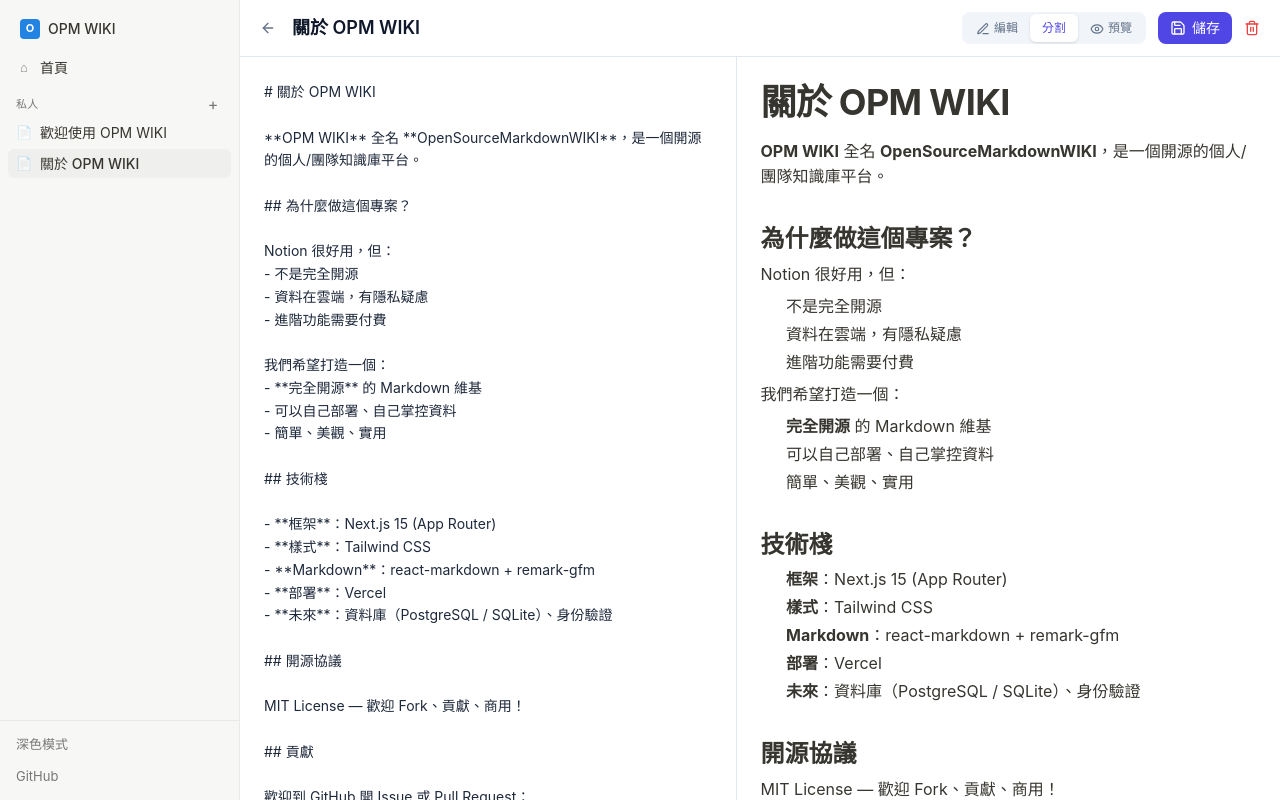
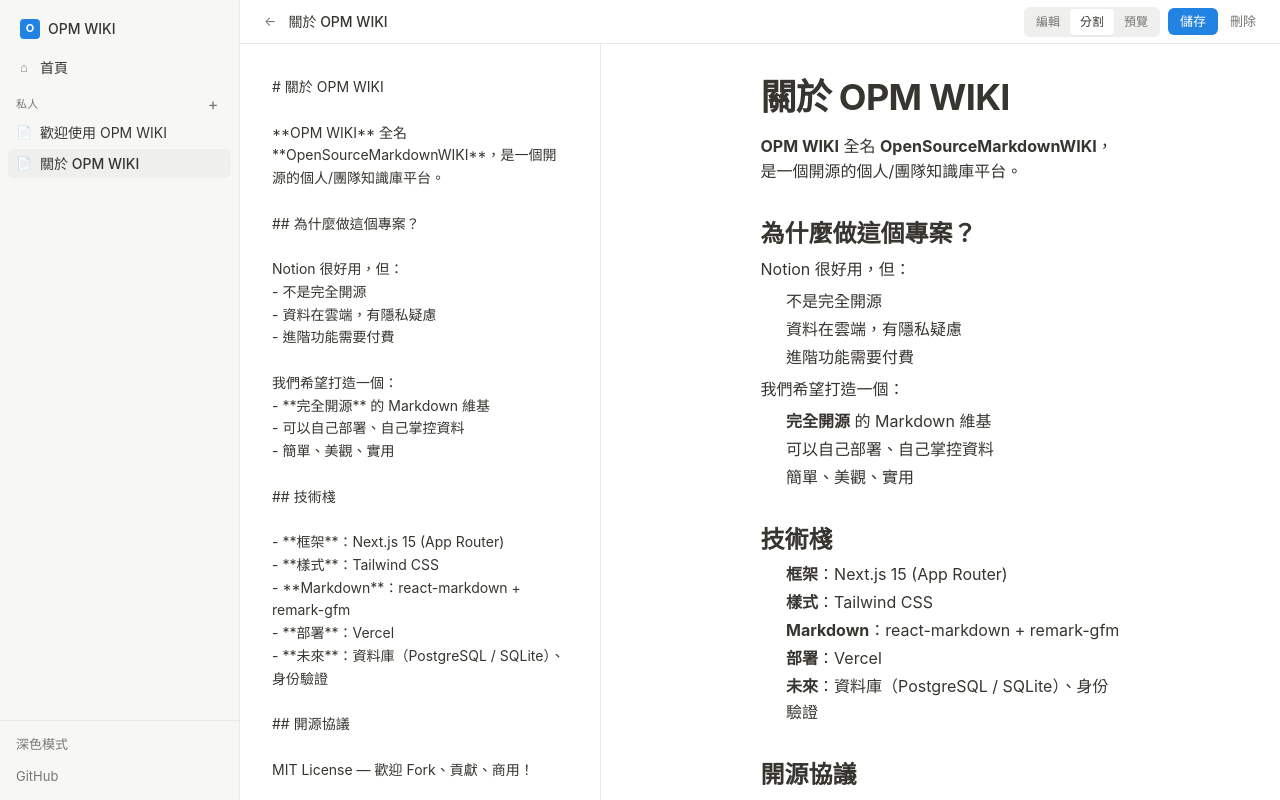
Before and after one commit to illusd-com/opm-wiki, a Next.js app: page /wiki/about in a window 1280 px wide. Shown: the top 800 px of the page. Built offline with nearby package versions, Linux system fonts and the light colour scheme.

Commit message:
Editor: minimal Notion-style chrome

```diff
--- a/src/components/WikiEditor.tsx
+++ b/src/components/WikiEditor.tsx
@@ -2,7 +2,6 @@
 
 import { useState, useEffect } from "react";
 import { useRouter } from "next/navigation";
-import { Save, Eye, Edit3, Trash2, ArrowLeft } from "lucide-react";
 import MarkdownRenderer from "./MarkdownRenderer";
 import { savePage, deletePage, type WikiPage } from "@/lib/wiki-store";
 import { cn } from "@/lib/utils";
@@ -25,101 +24,97 @@
     savePage(page);
     window.dispatchEvent(new Event("wiki-updated"));
     setSaved(true);
-    setTimeout(() => setSaved(false), 2000);
+    setTimeout(() => setSaved(false), 1500);
   };
 
   const handleDelete = () => {
-    if (!confirm(`確定要刪除「${page.title}」嗎？`)) return;
+    if (!confirm(`刪除「${page.title}」？`)) return;
     deletePage(page.id);
     window.dispatchEvent(new Event("wiki-updated"));
     router.push("/");
   };
 
   return (
-    <div className="flex flex-col h-full">
-      {/* Toolbar */}
-      <div className="flex items-center justify-between gap-2 p-3 border-b border-slate-200 dark:border-slate-700 bg-white dark:bg-slate-900 sticky top-0 z-10">
-        <div className="flex items-center gap-2">
+    <div className="flex flex-col h-full min-h-screen" style={{ background: "var(--bg)" }}>
+      <div
+        className="flex items-center justify-between gap-3 px-4 h-11 shrink-0 sticky top-0 z-10"
+        style={{ background: "var(--bg)", borderBottom: "1px solid var(--border)" }}
+      >
+        <div className="flex items-center gap-1 min-w-0">
           <button
             onClick={() => router.push("/")}
-            className="p-2 rounded-lg hover:bg-slate-100 dark:hover:bg-slate-800 text-slate-500"
+            className="px-2 py-1 rounded text-[13px] hover:bg-[var(--hover)] transition-colors"
+            style={{ color: "var(--fg-muted)" }}
           >
-            <ArrowLeft className="w-4 h-4" />
+            ←
           </button>
           <input
             type="text"
             value={page.title}
             onChange={(e) => setPage({ ...page, title: e.target.value })}
-            className="text-lg font-semibold bg-transparent border-none outline-none text-slate-900 dark:text-white min-w-[200px]"
-            placeholder="頁面標題"
+            className="bg-transparent outline-none text-[14px] font-medium min-w-0 truncate"
+            style={{ color: "var(--fg)" }}
+            placeholder="無標題"
           />
         </div>
 
-        <div className="flex items-center gap-1">
-          <div className="flex bg-slate-100 dark:bg-slate-800 rounded-lg p-0.5 mr-2">
-            <button
-              onClick={() => setMode("edit")}
-              className={cn(
-                "px-3 py-1.5 rounded-md text-xs font-medium transition-colors",
-                mode === "edit" ? "bg-white dark:bg-slate-700 shadow text-indigo-600" : "text-slate-500"
-              )}
-            >
-              <Edit3 className="w-3.5 h-3.5 inline mr-1" />
-              編輯
-            </button>
-            <button
-              onClick={() => setMode("split")}
-              className={cn(
-                "px-3 py-1.5 rounded-md text-xs font-medium transition-colors",
-                mode === "split" ? "bg-white dark:bg-slate-700 shadow text-indigo-600" : "text-slate-500"
-              )}
-            >
-              分割
-            </button>
-            <button
-              onClick={() => setMode("preview")}
-              className={cn(
-                "px-3 py-1.5 rounded-md text-xs font-medium transition-colors",
-                mode === "preview" ? "bg-white dark:bg-slate-700 shadow text-indigo-600" : "text-slate-500"
-              )}
-            >
-              <Eye className="w-3.5 h-3.5 inline mr-1" />
-              預覽
-            </button>
+        <div className="flex items-center gap-1 shrink-0">
+          <div className="flex rounded-md p-0.5" style={{ background: "var(--hover)" }}>
+            {(["edit", "split", "preview"] as const).map((m) => (
+              <button
+                key={m}
+                onClick={() => setMode(m)}
+                className={cn(
+                  "px-2.5 py-1 rounded text-[12px] transition-colors",
+                  mode === m ? "bg-[var(--bg)] shadow-sm font-medium" : ""
+                )}
+                style={{ color: mode === m ? "var(--fg)" : "var(--fg-muted)" }}
+              >
+                {m === "edit" ? "編輯" : m === "split" ? "分割" : "預覽"}
+              </button>
+            ))}
           </div>
 
           <button
             onClick={handleSave}
-            className="flex items-center gap-1.5 px-3 py-1.5 rounded-lg bg-indigo-600 hover:bg-indigo-700 text-white text-sm font-medium transition-colors"
+            className="ml-1 px-3 py-1 rounded-md text-[13px] font-medium transition-colors"
+            style={{
+              background: saved ? "transparent" : "var(--accent)",
+              color: saved ? "var(--fg-muted)" : "#fff",
+            }}
           >
-            <Save className="w-4 h-4" />
             {saved ? "已儲存" : "儲存"}
           </button>
+
           <button
             onClick={handleDelete}
-            className="p-2 rounded-lg hover:bg-red-50 dark:hover:bg-red-900/30 text-red-500"
-            title="刪除頁面"
+            className="px-2 py-1 rounded text-[13px] hover:bg-red-50 dark:hover:bg-red-950/40 transition-colors"
+            style={{ color: "var(--fg-muted)" }}
+            title="刪除"
           >
-            <Trash2 className="w-4 h-4" />
+            刪除
           </button>
         </div>
       </div>
 
-      {/* Editor / Preview */}
       <div className="flex-1 flex overflow-hidden">
         {(mode === "edit" || mode === "split") && (
-          <div className={cn("flex-1 overflow-auto", mode === "split" && "border-r border-slate-200 dark:border-slate-700")}>
+          <div
+            className={cn("flex-1 overflow-auto", mode === "split" && "border-r")}
+            style={{ borderColor: "var(--border)" }}
+          >
             <textarea
               value={page.content}
               onChange={(e) => setPage({ ...page, content: e.target.value })}
-              className="w-full h-full p-6 resize-none bg-transparent outline-none font-mono text-sm leading-relaxed text-slate-800 dark:text-slate-200"
-              placeholder="使用 Markdown 開始寫作..."
+              className="w-full h-full min-h-[calc(100vh-44px)] resize-none bg-transparent outline-none font-mono text-[14px] leading-relaxed p-8 md:px-[max(2rem,calc(50%-360px))]"
+              style={{ color: "var(--fg)" }}
+              placeholder="開始寫作..."
               spellCheck={false}
             />
           </div>
         )}
         {(mode === "preview" || mode === "split") && (
-          <div className="flex-1 overflow-auto p-6">
+          <div className="flex-1 overflow-auto p-8 md:px-[max(2rem,calc(50%-360px))]">
             <MarkdownRenderer content={page.content} />
           </div>
         )}
```
